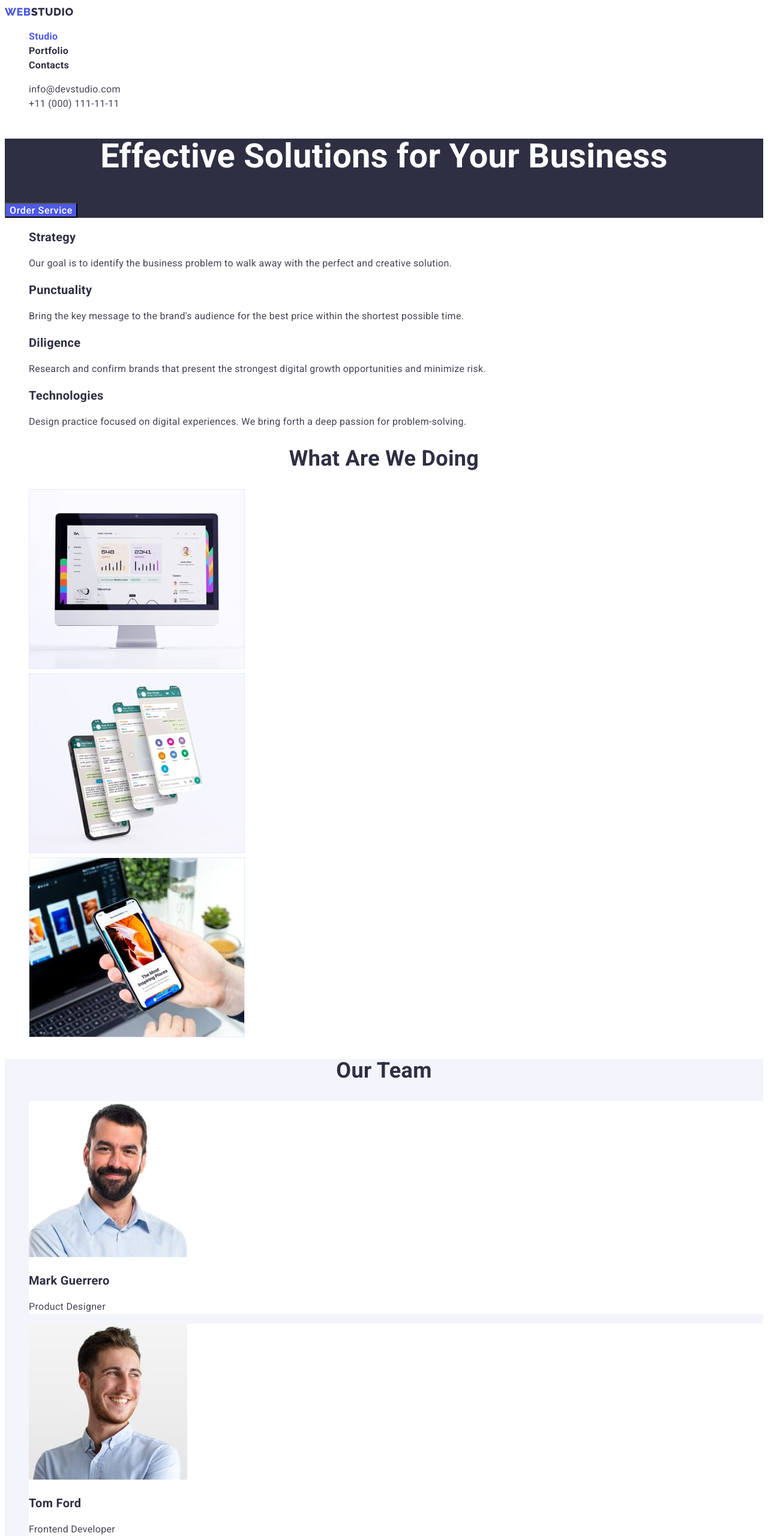
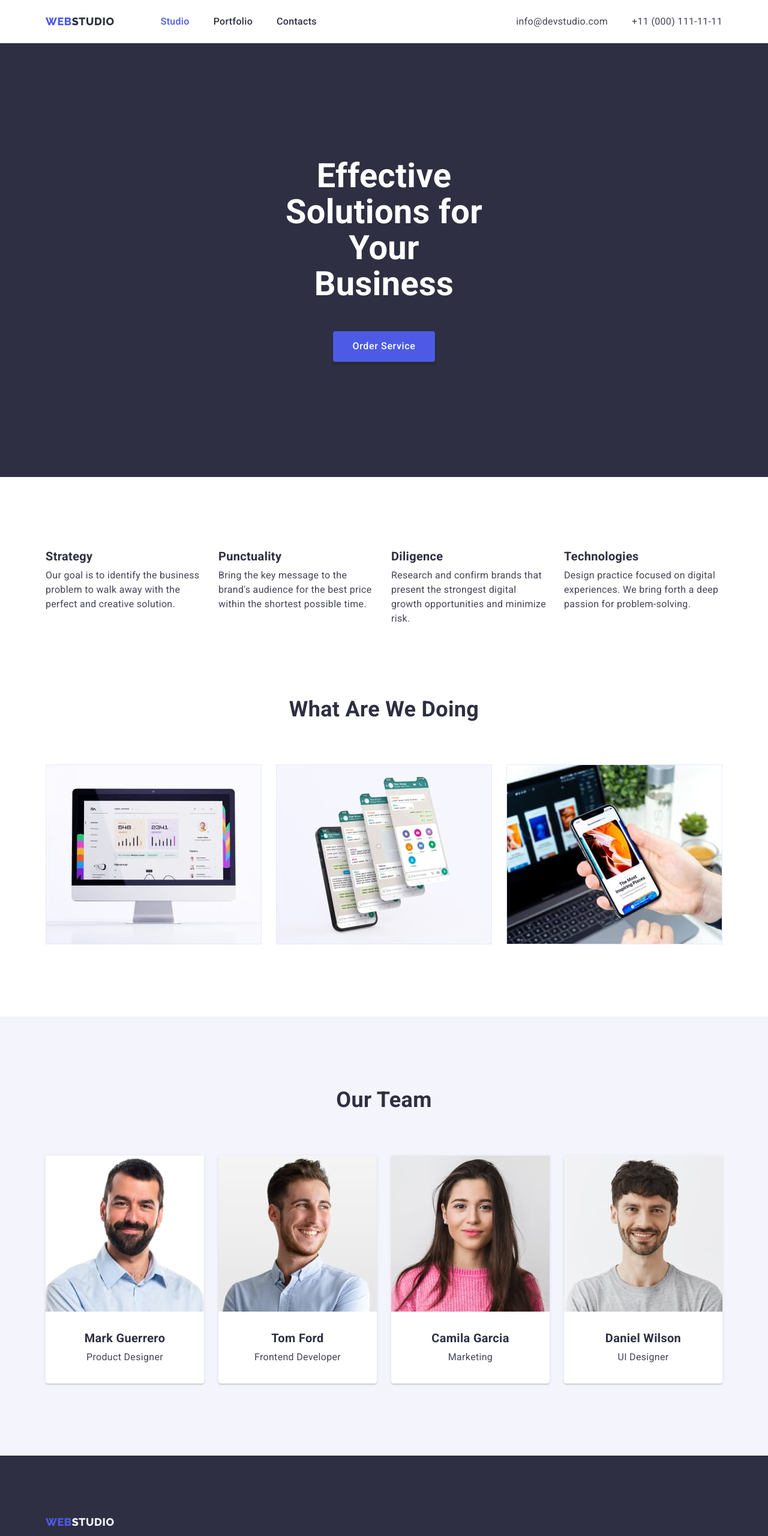
Before and after one commit to Elvira9797/goit-markup-hw-03, a plain HTML site: page index.html in a window 1280 px wide. Shown: the top 2560 px of the page at 60% size. Drawn offline with nearby package versions, Linux system fonts and the light colour scheme.

Commit message:
Geometry and Flexbox

```diff
--- a/css/styles.css
+++ b/css/styles.css
@@ -18,6 +18,34 @@ body {
   letter-spacing: 0.02em;
 }
 
+/* Utilities */
+
+h1,
+h2,
+h3,
+h4,
+h5,
+h6,
+p,
+ul {
+  margin-top: 0;
+  margin-bottom: 0;
+  padding-left: 0;
+}
+
+img {
+  display: block;
+  max-width: 100%;
+}
+
+.container {
+  margin-left: auto;
+  margin-right: auto;
+  width: 1158px;
+  padding-left: 15px;
+  padding-right: 15px;
+}
+
 .list {
   list-style: none;
 }
@@ -35,10 +63,35 @@ body {
   margin: -1px;
 }
 
+.section.no-padding {
+  padding-top: 0;
+}
+
+.card-discription {
+  padding-top: 32px;
+  padding-bottom: 32px;
+}
+
+.card-set {
+  display: flex;
+  flex-wrap: wrap;
+  margin-left: -24px;
+  margin-top: -24px;
+}
+
+.card-item {
+  flex-basis: calc(100% / 4 - 24px);
+  margin-left: 24px;
+  margin-top: 24px;
+}
+
 /* Button */
 
 .button {
   color: var(--primary-text-color);
+  border: 0;
+  border-radius: 4px;
+
   cursor: pointer;
   font-family: inherit;
   font-size: 16px;
@@ -48,27 +101,44 @@ body {
 }
 
 .button.primary {
+  padding: 16px 32px;
+
   color: var(--color-white);
   background-color: var(--primary-brand);
-  line-height: 1.19;
+  box-shadow: 0px 4px 4px rgba(0, 0, 0, 0.15);
+
+  line-height: 1.18;
 }
 
 .button.secondary {
+  padding: 12px 24px;
+  border: 1px solid var(--accent-cornflover);
+
   color: var(--primary-brand);
   background-color: var(--light-cloud);
 }
 
 .button.secondary:hover,
 .button.secondary:focus {
+  border: 1px solid transparent;
+
   color: var(--color-white);
   background-color: var(--primary-brand);
+  box-shadow: 0px 3px 1px rgba(0, 0, 0, 0.1), 0px 2px 1px rgba(0, 0, 0, 0.08),
+    0px 2px 2px rgba(0, 0, 0, 0.12);
 }
 
 /* Header */
 
+.header-page {
+  box-shadow: 0px 2px 1px rgba(46, 47, 66, 0.08),
+    0px 1px 1px rgba(46, 47, 66, 0.16), 0px 1px 6px rgba(46, 47, 66, 0.08);
+}
+
 .logo {
+  margin-right: 77px;
+
   color: var(--navy-blue);
-
   font-family: "Raleway", sans-serif;
   font-size: 18px;
   font-weight: 800;
@@ -84,9 +154,26 @@ body {
 
 /* Site nav */
 
+.main-nav {
+  display: flex;
+  align-items: center;
+}
+
+.site-nav {
+  display: flex;
+}
+
+.list-item:not(:last-child) {
+  margin-right: 40px;
+}
+
 .site-nav .link {
+  display: block;
+  padding-top: 24px;
+  padding-bottom: 24px;
+
   color: var(--navy-blue);
-  font-weight: 700;
+  font-weight: 500;
   text-decoration: none;
 }
 
@@ -97,6 +184,11 @@ body {
 .site-nav .link:hover,
 .site-nav .link:focus {
   color: var(--primary-brand);
+}
+
+.contacts {
+  display: flex;
+  margin-left: auto;
 }
 
 .contacts .link {
@@ -111,23 +203,37 @@ body {
 
 /* Main */
 
+/* Hero */
+
+.hero {
+  text-align: center;
+  padding: 192px 474px;
+}
+
 .hero.background {
   background-color: var(--navy-blue);
 }
 
 .hero-title {
+  margin-bottom: 48px;
+
   color: var(--color-white);
   font-weight: 700;
   font-size: 56px;
   line-height: 1.07;
-  text-align: center;
 }
 
 /* Section */
 
+.section {
+  padding-top: 120px;
+  padding-bottom: 120px;
+}
+
 .section-title {
+  margin-bottom: 72px;
+
   color: var(--navy-blue);
-
   font-weight: 700;
   font-size: 36px;
   line-height: 1.11;
@@ -136,11 +242,18 @@ body {
 }
 
 .list-title {
+  margin-bottom: 8px;
+
   color: var(--navy-blue);
-
   font-weight: 700;
   font-size: 20px;
   line-height: 1.2;
+}
+
+/* What are we doing */
+
+.work-item {
+  flex-basis: calc(100% / 3 - 24px);
 }
 
 /* Our team */
@@ -150,16 +263,32 @@ body {
 }
 
 .team-item {
+  box-shadow: 0px 1px 6px rgba(46, 47, 66, 0.08),
+    0px 1px 1px rgba(46, 47, 66, 0.16), 0px 2px 1px rgba(46, 47, 66, 0.08);
+  border-radius: 0px 0px 4px 4px;
   background-color: var(--color-white);
 }
 
+.team-list .card-discription {
+  text-align: center;
+}
+
 /* Footer */
+
+.footer {
+  padding-top: 100px;
+  padding-bottom: 100px;
+}
 
 .footer.background {
   background-color: var(--navy-blue);
 }
 
 .footer .logo {
+  display: inline-block;
+  margin-bottom: 16px;
+  margin-right: 0;
+
   color: var(--light-cloud);
   line-height: 1.17;
   text-decoration: none;
@@ -171,6 +300,36 @@ body {
 
 /* Portfolio */
 
+.portfolio-section {
+  padding-top: 96px;
+  padding-bottom: 120px;
+}
+
+/* Filters */
+
+.filters {
+  display: flex;
+  justify-content: center;
+  margin-bottom: 72px;
+}
+
+.filters-item:not(:last-child) {
+  margin-right: 24px;
+}
+
+/* Portfolio cards */
+
+.portfolio-card {
+  flex-basis: calc(100% / 3 - 24px);
+
+  border-left: 0.5px solid #f4f4fd;
+  box-shadow: 0px 1px 6px rgba(46, 47, 66, 0.08);
+}
+
+.portfolio-card .card-discription {
+  padding-left: 16px;
+}
+
 .portfolio-link {
   color: var(--primary-text-color);
   text-decoration: none;
--- a/index.html
+++ b/index.html
@@ -11,32 +11,40 @@
       href="https://fonts.googleapis.com/css2?family=Raleway:wght@800&family=Roboto:wght@400;500;700;900&display=swap"
       rel="stylesheet"
     />
+    <link
+      rel="stylesheet"
+      href="https://cdnjs.cloudflare.com/ajax/libs/modern-normalize/1.1.0/modern-normalize.min.css"
+    />
     <link rel="stylesheet" href="./css/styles.css" />
   </head>
   <body>
     <!-- Header -->
-    <header>
-      <nav>
+    <header class="header-page">
+      <div class="container main-nav">
+        <nav class="main-nav">
           <a href="./index.html" class="logo"><span>web</span>studio</a>
           <ul class="site-nav list">
-          <li><a href="./index.html" class="link active">Studio</a></li>
-          <li>
+            <li class="list-item">
+              <a href="./index.html" class="link active">Studio</a>
+            </li>
+            <li class="list-item">
               <a href="./portfolio.html" class="link">Portfolio</a>
             </li>
-          <li><a href="" class="link">Contacts</a></li>
+            <li class="list-item"><a href="" class="link">Contacts</a></li>
           </ul>
         </nav>
 
         <ul class="contacts list">
-        <li>
+          <li class="list-item">
             <a href="mailto:info@devstudio.com" class="link"
               >info@devstudio.com</a
             >
           </li>
-        <li>
+          <li class="list-item">
             <a href="tel:+110001111111" class="link">+11 (000) 111-11-11</a>
           </li>
         </ul>
+      </div>
     </header>
 
     <!-- Main -->
@@ -50,31 +58,32 @@
 
       <!-- Benefits -->
       <section class="section">
+        <div class="container">
           <h2 class="visually-hidden">Benefits</h2>
 
-        <ul class="list">
-          <li>
+          <ul class="card-set list">
+            <li class="card-item">
               <h3 class="list-title">Strategy</h3>
               <p>
-              Our goal is to identify the business problem to walk away with the
-              perfect and creative solution.
+                Our goal is to identify the business problem to walk away with
+                the perfect and creative solution.
               </p>
             </li>
-          <li>
+            <li class="card-item">
               <h3 class="list-title">Punctuality</h3>
               <p>
                 Bring the key message to the brand's audience for the best price
                 within the shortest possible time.
               </p>
             </li>
-          <li>
+            <li class="card-item">
               <h3 class="list-title">Diligence</h3>
               <p>
                 Research and confirm brands that present the strongest digital
                 growth opportunities and minimize risk.
               </p>
             </li>
-          <li>
+            <li class="card-item">
               <h3 class="list-title">Technologies</h3>
               <p>
                 Design practice focused on digital experiences. We bring forth a
@@ -82,19 +91,21 @@
               </p>
             </li>
           </ul>
+        </div>
       </section>
 
       <!-- What are we doing -->
-      <section class="section">
+      <section class="section no-padding">
+        <div class="container">
           <h2 class="section-title">What are we doing</h2>
-        <ul class="list">
-          <li>
+          <ul class="card-set list">
+            <li class="card-item work-item">
               <img src="./images/computer.jpg" alt="computer" width="360" />
             </li>
-          <li>
+            <li class="card-item work-item">
               <img src="./images/phone.jpg" alt="phone" width="360" />
             </li>
-          <li>
+            <li class="card-item work-item">
               <img
                 src="./images/computer-phone.jpg"
                 alt="hand are holding the phone"
@@ -102,61 +113,74 @@
               />
             </li>
           </ul>
+        </div>
       </section>
 
       <!-- Our team -->
       <section class="section team-background">
+        <div class="container">
           <h2 class="section-title">Our Team</h2>
 
-        <ul class="list">
-          <li class="team-item">
+          <ul class="team-list card-set list">
+            <li class="team-item card-item">
               <img
                 src="./images/mark-guerrero.jpg"
                 alt="Product designer Mark Guerrero"
                 width="264"
               />
+              <div class="card-discription">
                 <h3 class="list-title">Mark Guerrero</h3>
                 <p>Product Designer</p>
+              </div>
             </li>
-          <li class="team-item">
+            <li class="team-item card-item">
               <img
                 src="./images/tom-ford.jpg"
                 alt="Frontend Developer Tom Ford"
                 width="264"
               />
+              <div class="card-discription">
                 <h3 class="list-title">Tom Ford</h3>
                 <p>Frontend Developer</p>
+              </div>
             </li>
-          <li class="team-item">
+            <li class="team-item card-item">
               <img
                 src="./images/camila-garcia.jpg"
                 alt="Marketing Camila Garcia"
                 width="264"
               />
+              <div class="card-discription">
                 <h3 class="list-title">Camila Garcia</h3>
                 <p>Marketing</p>
+              </div>
             </li>
-          <li class="team-item">
+            <li class="team-item card-item">
               <img
                 src="./images/daniel-wilson.jpg"
                 alt="UI Designer Daniel Wilson"
                 width="264"
               />
+              <div class="card-discription">
                 <h3 class="list-title">Daniel Wilson</h3>
                 <p>UI Designer</p>
+              </div>
             </li>
           </ul>
+        </div>
       </section>
     </main>
 
     <!-- Footer -->
     <footer class="footer background">
+      <div class="container">
         <a href="./index.html" class="logo"><span>web</span>studio</a>
 
         <p class="footer-text">
-        Increase the flow of customers and sales for your business with digital
-        marketing &amp; growth solutions.
+          Increase the flow of customers and sales for your business with
+          digital marketing &amp; growth solutions.
         </p>
+      </div>
     </footer>
   </body>
 </html>
```
Also changed, not shown: portfolio.html (+59 -25 lines). Lines whose indentation alone changed are shown as unchanged.
